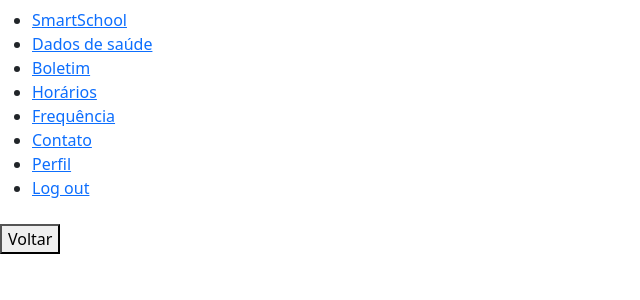
After one commit to Manuelaamorim/smartSchool, a Django app: page /dadossaude/ in a window 1280 px wide. The commit adds this page. Shown: the top 300 px of the page, without its empty margins (0-640 px from the left). Run offline with Django 5.2, Linux system fonts and the light colour scheme; data that the repository does not hold is empty.

Commit message:
adding health data history

```diff
--- a/appsmartschool/admin.py
+++ b/appsmartschool/admin.py
@@ -1,5 +1,7 @@
 from django.contrib import admin
 
 from .models import UserAluno
+from .models import Dados_saude
 
 admin.site.register(UserAluno)
+admin.site.register(Dados_saude)
--- /dev/null
+++ b/appsmartschool/templates/appsmartschool/dados_saude.html
@@ -0,0 +1,41 @@
+<!DOCTYPE html>
+<html lang="pt-br">
+<head>
+    <meta charset="UTF-8">
+    <meta name="viewport" content="width=device-width, initial-scale=1.0">
+    <title>Dados de saúde</title>
+    <link href="https://cdn.jsdelivr.net/npm/bootstrap@5.0.2/dist/css/bootstrap.min.css" rel="stylesheet" integrity="sha384-EVSTQN3/azprG1Anm3QDgpJLIm9Nao0Yz1ztcQTwFspd3yD65VohhpuuCOmLASjC" crossorigin="anonymous">
+</head>
+
+<body class="body">
+    <header class="navbar">
+        <div class="cabecalho">
+            <ul>
+                <li><a href="#smartschool">SmartSchool</a></li>
+                <li><a href="#dados-saude">Dados de saúde</a></li>
+                <li><a href="#boletim">Boletim</a></li>
+                <li><a href="#horarios">Horários</a></li>
+                <li><a href="#frequencia">Frequência</a></li>
+                <li><a href="#contato">Contato</a></li>
+                <li><a href="#perfil">Perfil</a></li>
+                <li><a href="#logout">Log out</a></li>
+            </ul>
+        </div>
+    </header>
+    <section class="section-dados-saude">
+        <div class="div-dados">
+            {% for dado in dados %}
+            <h1 class="titulo">Dados de saúde </h1>
+            <p class="dados">Peso: {{dado.peso}}</p>
+            <p class="dados">Altura: {{dado.altura}}</p>
+            <p class="dados">Restrição alimentar: {{dado.restricao_alimentar}}</p>
+            <p class="dados">PCD: {{dado.pcd}}</p>
+            <p class="dados">TDAH/TEA: {{dado.tdah}}</p>
+            {% endfor %}
+        </div>
+        <button>Voltar</button>
+        <!-- adicionar a url -->
+    </section>
+    <script src="https://cdn.jsdelivr.net/npm/bootstrap@5.0.2/dist/js/bootstrap.bundle.min.js" integrity="sha384-MrcW6ZMFYlzcLA8Nl+NtUVF0sA7MsXsP1UyJoMp4YLEuNSfAP+JcXn/tWtIaxVXM" crossorigin="anonymous"></script>
+</body>
+</html>
--- a/appsmartschool/urls.py
+++ b/appsmartschool/urls.py
@@ -1,7 +1,11 @@
+from django import urls
 from django.urls import path
 from .views import login
+from .views import dados_saude_visualizar
 
+app_name= 'appsmartschool'
 urlpatterns = [
     path('auth/', login, name='login'),
+    path('dadossaude/', dados_saude_visualizar, name='dados-saude'),
     # Certifique-se de adicionar outras URLs conforme necessário
 ]
--- a/appsmartschool/views.py
+++ b/appsmartschool/views.py
@@ -1,6 +1,7 @@
 from django.shortcuts import render, redirect
 from django.contrib import messages
 from .models import UserAluno
+from .models import Dados_saude
 
 def login(request):
     if request.method == 'POST':
@@ -16,3 +17,13 @@ def login(request):
             # Se o usuário não existe ou a matrícula está incorreta, exibe uma mensagem de erro
             messages.error(request, 'CPF ou matrícula incorretos.')
     return render(request, 'appsmartschool/login.html')
+
+def dados_saude_visualizar(request):
+
+    try:
+        dados = Dados_saude.objects.all()
+    except Dados_saude.DoesNotExist:
+        messages.error(request, 'Dados de saúde não cadastrados.')
+
+    return render(request, 'appsmartschool/dados_saude.html', {"dados":dados})
+        #precisa criar um novo html?
```
Also changed, not shown: appsmartschool/models.py (+7 -0 lines), appsmartschool/templates/appsmartschool/login.html (+4 -4 lines), appsmartschool/migrations/0002_dados_saude_alter_useraluno_cpf.py (added).
